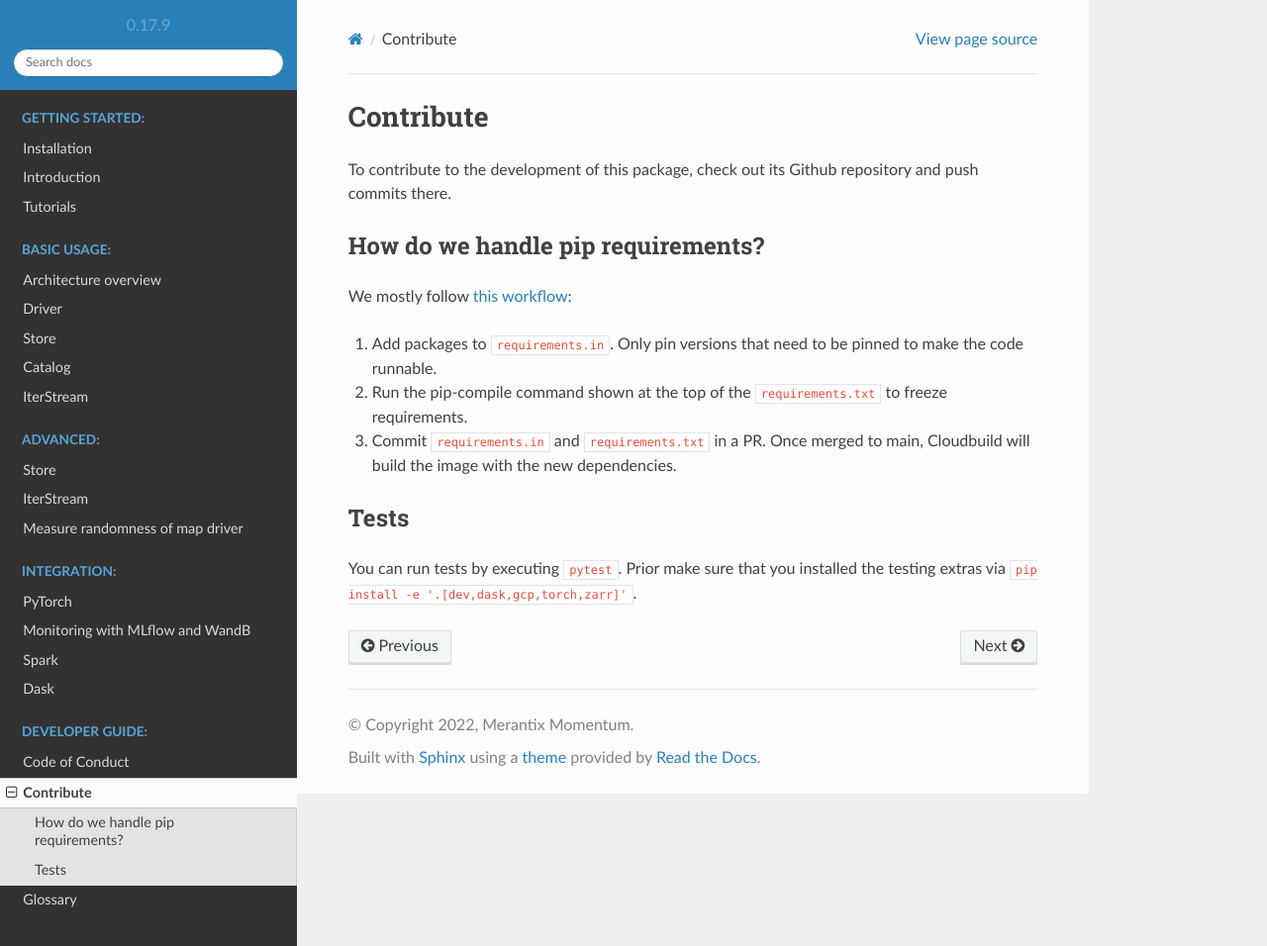
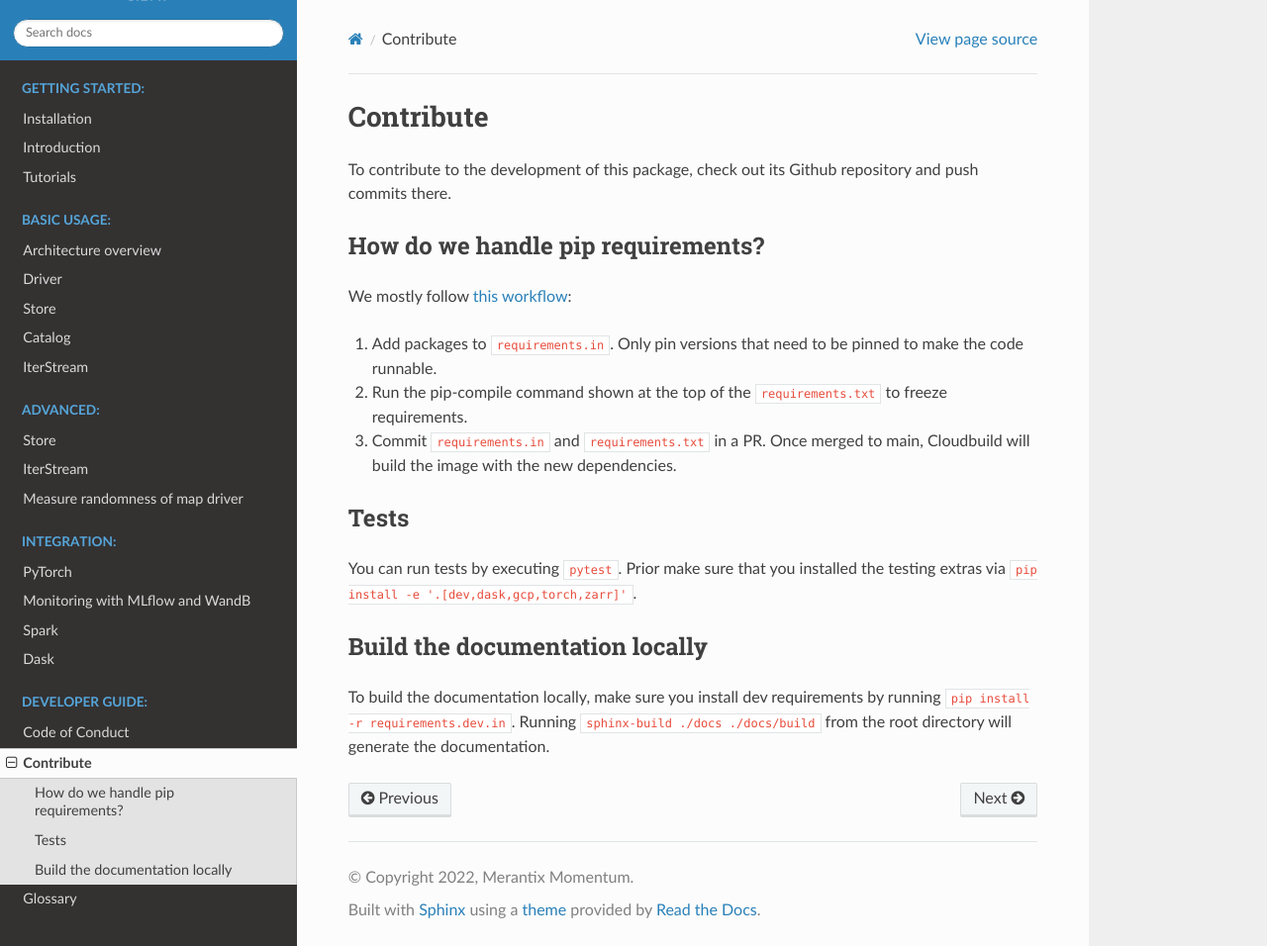
Before and after one commit to merantix-momentum/squirrel-core, a Sphinx documentation site: the page built from docs/developer/contribute.rst, in a window 1280 px wide and 956 px high. Shown: the whole window at 99% size. Built offline with Sphinx 7.4.7 and the Read the Docs theme 2.0.0, drawn with Linux system fonts in a browser that asks for light colours; the version number is read from the project's files by our own code.

Commit message:
installation instruction in the readme, instruction to build the documentation

```diff
--- a/docs/developer/contribute.rst
+++ b/docs/developer/contribute.rst
@@ -4,7 +4,7 @@ Contribute
 To contribute to the development of this package, check out its Github repository and push commits there.
 
 How do we handle pip requirements?
--------------------------------------
+----------------------------------
 
 We mostly follow `this workflow <https://kennethreitz.org/essays/2016/02/25/a-better-pip-workflow>`_:
 
@@ -15,7 +15,14 @@ We mostly follow `this workflow <https://kennethreitz.org/essays/2016/02/25/a-be
 
 
 Tests
--------------------------------------
+-----
 
 You can run tests by executing ``pytest``. Prior make sure that you installed the testing extras via
 ``pip install -e '.[dev,dask,gcp,torch,zarr]'``.
+
+Build the documentation locally
+-------------------------------
+
+To build the documentation locally, make sure you install dev requirements by running
+``pip install -r requirements.dev.in``. Running ``sphinx-build ./docs ./docs/build`` from the root
+directory will generate the documentation.
```
Also changed, not shown: README.md (+15 -0 lines), 1 other file.
